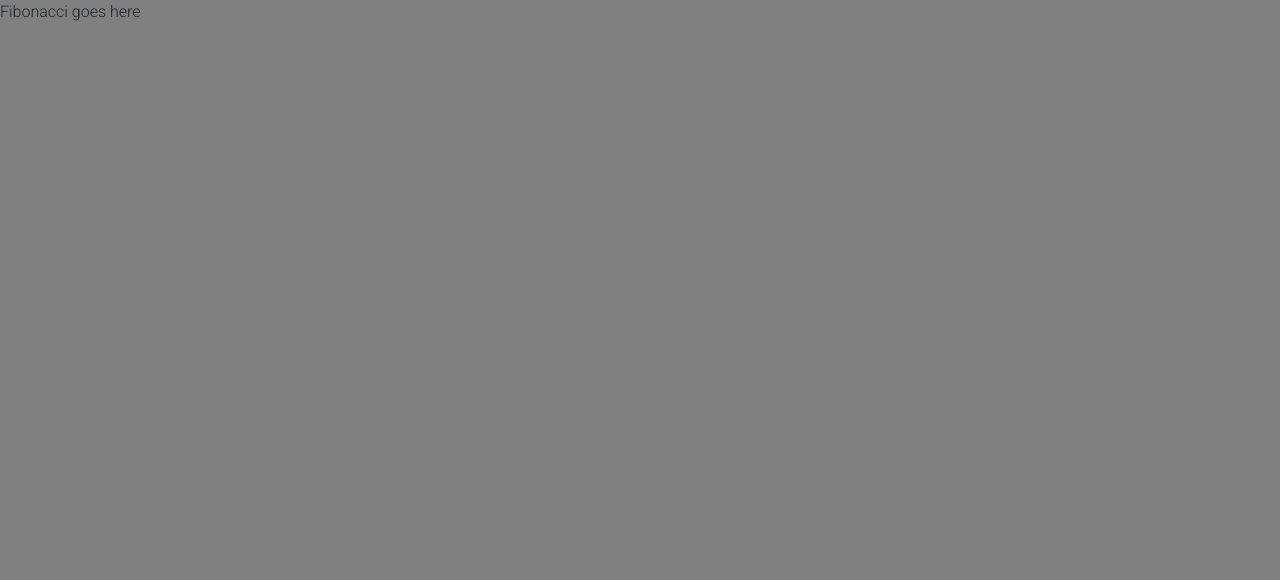
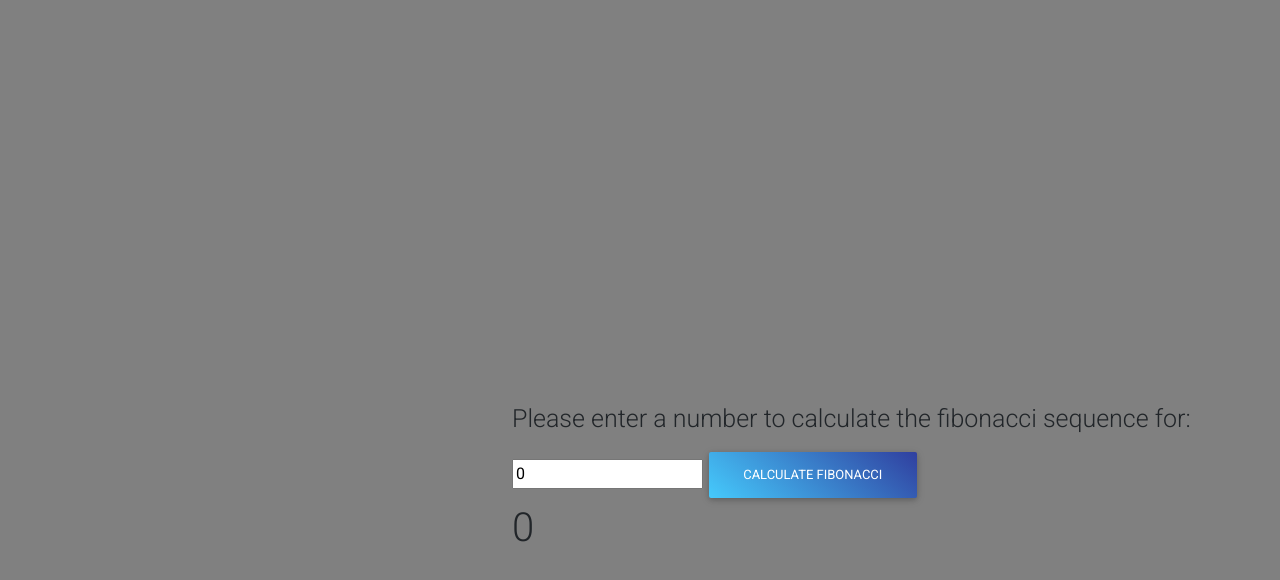
Before and after one commit to guygreenleaf/AlgoAnalysis, a React (Create React App) app: page /fibonacci in a window 1280 px wide. Shown: the top 580 px of the page. Built offline with nearby package versions, Linux system fonts and the light colour scheme.

Commit message:
added fib function

```diff
--- a/src/Fibonacci.jsx
+++ b/src/Fibonacci.jsx
@@ -1,11 +1,43 @@
-import React from 'react'
+import React, { useState } from "react";
+import { MDBBtn } from "mdbreact";
 
 function Fibonacci() {
-    return (
-        <div>
-            Fibonacci goes here
-        </div>
-    )
+  let [computation, compute] = useState(0);
+  let [fiboToCompute, changeNum] = useState(0);
+
+  let fibo = (number) => {
+    if (number <= 2) {
+      return 1;
+    }
+
+    return fibo(number - 1) + fibo(number - 2);
+  };
+
+  let handleSubmit = (e) => {
+    e.preventDefault();
+
+    compute(fibo(fiboToCompute));
+  };
+
+  return (
+    <div style={{ marginLeft: "40vw", paddingTop: "50vh" }}>
+      <form onSubmit={handleSubmit}>
+        <label style={{ fontSize: "25px" }}>
+          Please enter a number to calculate the fibonacci sequence for:
+        </label>
+        <input
+          type="number"
+          onChange={(e) => changeNum(e.target.value)}
+          value={fiboToCompute}
+        />
+
+        <MDBBtn gradient="blue" style={{ marginRight: "50px" }} type="submit">
+          Calculate Fibonacci
+        </MDBBtn>
+      </form>
+      <h1>{computation}</h1>
+    </div>
+  );
 }
 
-export default Fibonacci
+export default Fibonacci;
```
